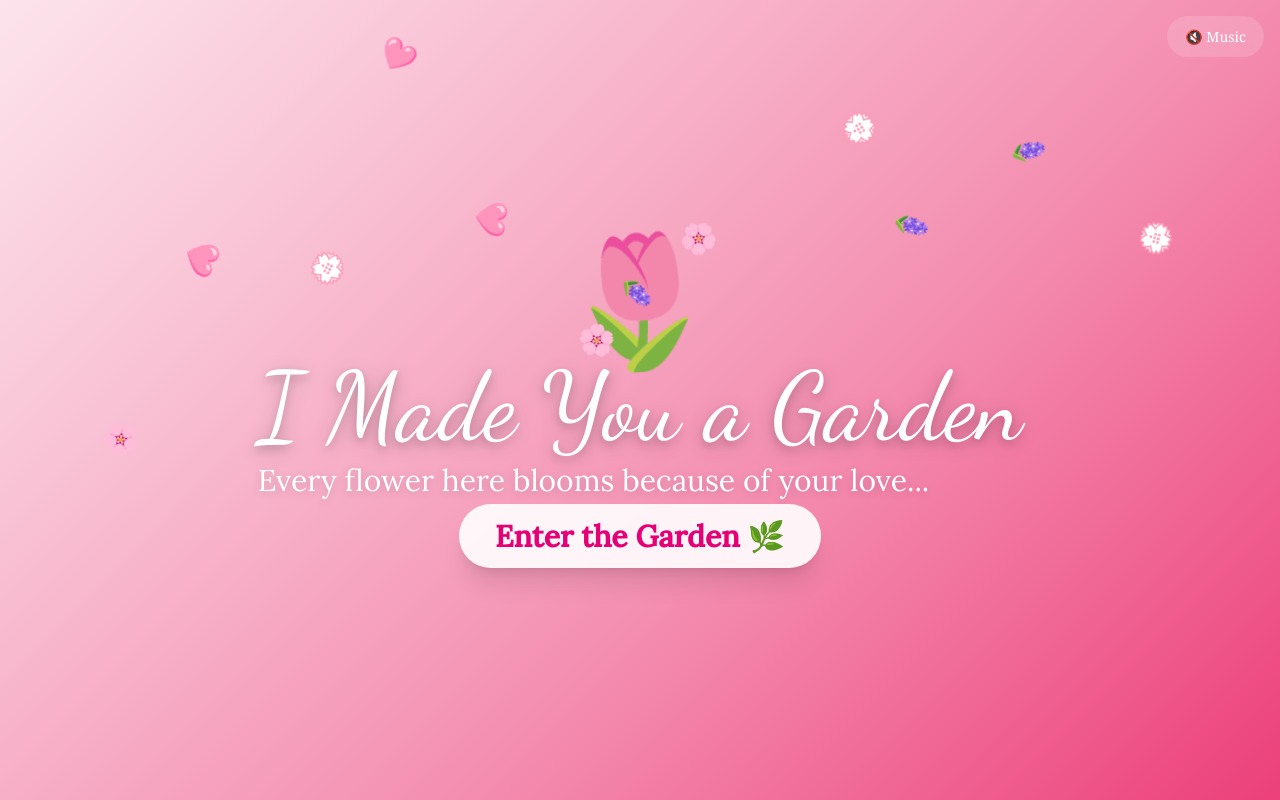
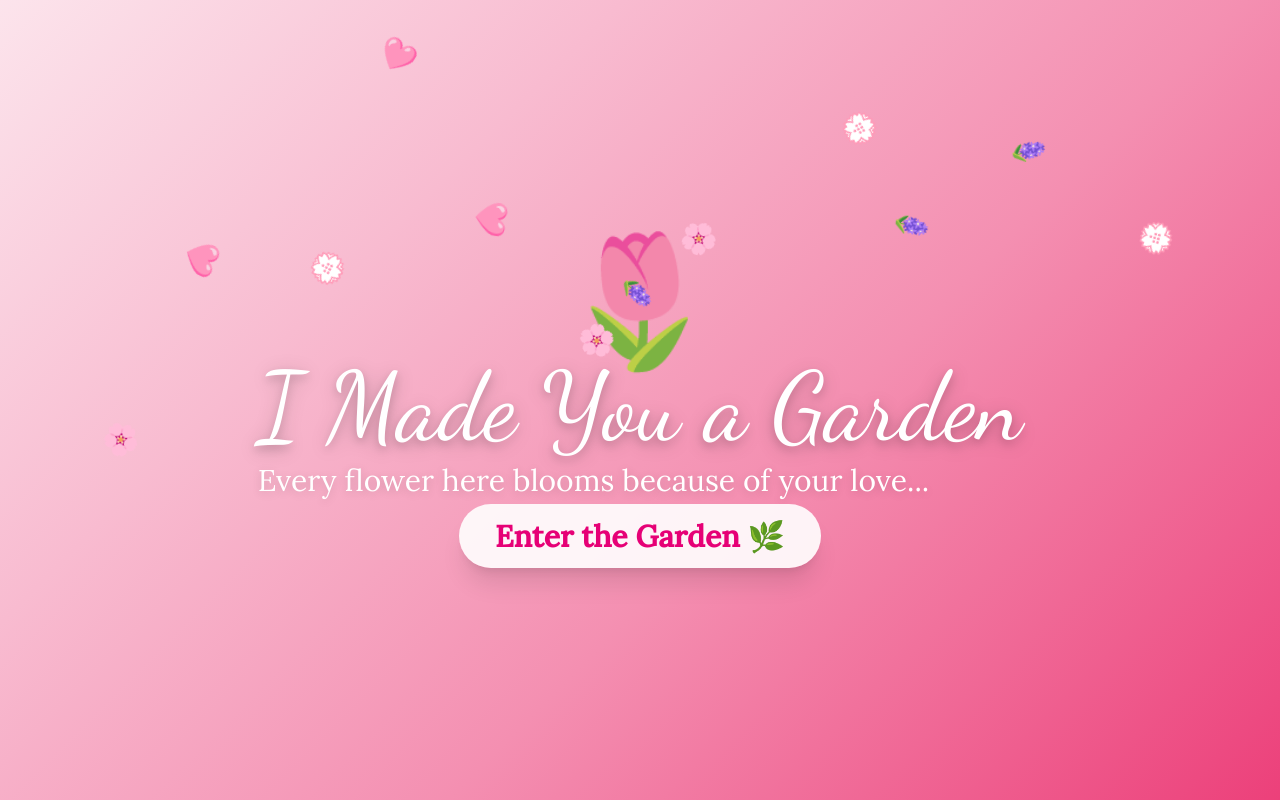
Before and after one commit to khoiCodeDump/Valentine, a Next.js app: page / in a window 1280 px wide. Built offline with nearby package versions, Linux system fonts and the light colour scheme; a web font is replaced by a local one.

Commit message:
Music will be playing by default

```diff
--- a/src/app/page.tsx
+++ b/src/app/page.tsx
@@ -191,13 +191,15 @@ export default function Home() {
 
   return (
     <div className="w-screen h-screen overflow-hidden relative">
-      {/* Music Player */}
-      <MusicPlayer
-        src={scene === "intro" || scene === "garden" ? "/music/garden.mp3" : "/music/love.mp3"}
-        label="Music"
-        musicEnabled={musicEnabled}
-        onToggle={() => setMusicEnabled((prev) => !prev)}
-      />
+      {/* Music Player — only show after entering the garden */}
+      {scene !== "intro" && (
+        <MusicPlayer
+          src={scene === "garden" ? "/music/garden.mp3" : "/music/love.mp3"}
+          label="Music"
+          musicEnabled={musicEnabled}
+          onToggle={() => setMusicEnabled((prev) => !prev)}
+        />
+      )}
 
       <AnimatePresence mode="wait">
         {/* ========== INTRO SCENE ========== */}
```
